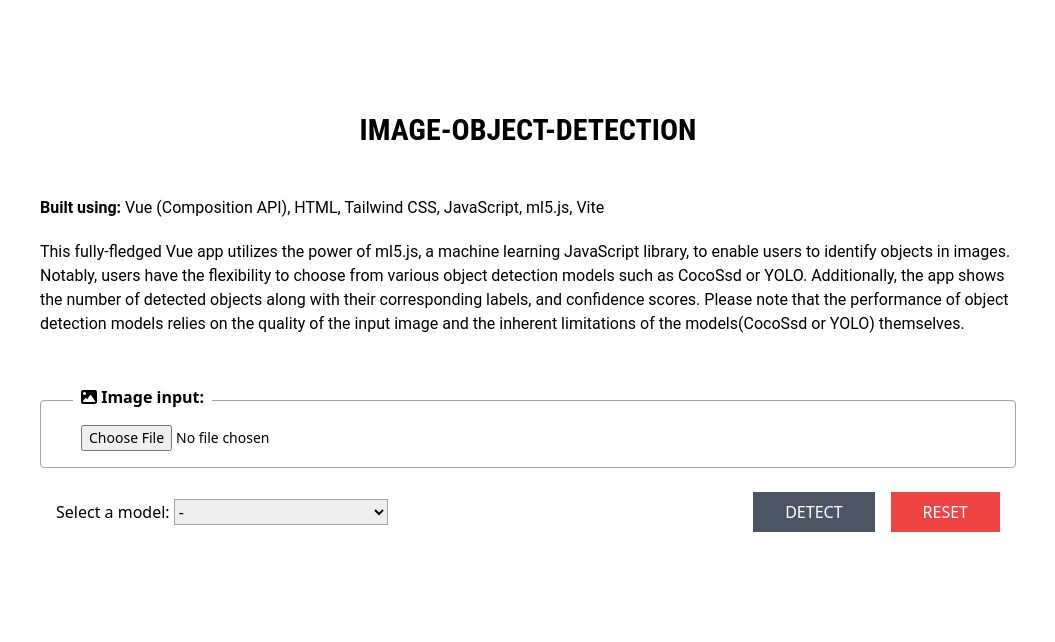
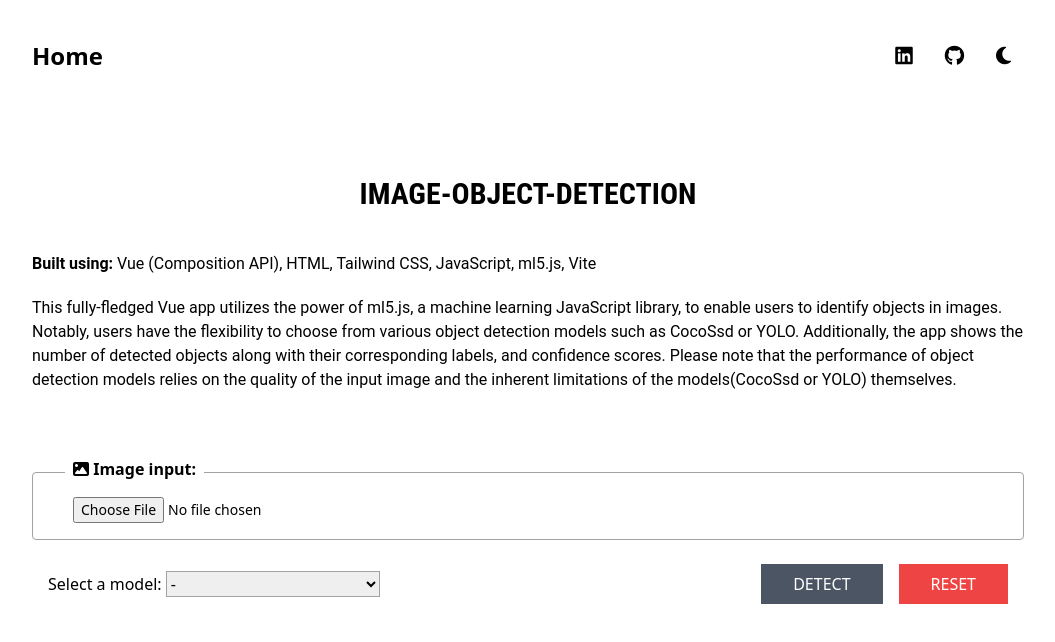
Before and after one commit to toeaung-yeyint/image-object-detection, a Vue app: page / in a window 1280 px wide. Shown: the top 642 px of the page, without its empty margins (112-1167 px from the left). Built offline with nearby package versions, Linux system fonts and the light colour scheme.

Commit message:
added navigation bar

```diff
--- a/index.html
+++ b/index.html
@@ -10,7 +10,7 @@
 		></script>
 		<script src="https://unpkg.com/ml5@latest/dist/ml5.min.js"></script>
 	</head>
-	<body>
+	<body class="dark:bg-gray-900 dark:text-gray-300">
 		<div id="app"></div>
 		<script type="module" src="/src/main.js"></script>
 	</body>
--- a/src/App.vue
+++ b/src/App.vue
@@ -1,22 +1,7 @@
 <template>
-  <div class="max-w-screen-lg my-28 mx-auto px-6">
-    <h1 class="uppercase text-center mb-12 text-3xl font-bold">
-      image-object-detection
-    </h1>
-    <p class="mb-5">
-      <strong>Built using:</strong> Vue (Composition API), HTML, Tailwind CSS,
-      JavaScript, ml5.js, Vite
-    </p>
-    <p class="mb-16">
-      This fully-fledged Vue app utilizes the power of ml5.js, a machine
-      learning JavaScript library, to enable users to identify objects in
-      images. Notably, users have the flexibility to choose from various object
-      detection models such as CocoSsd or YOLO. Additionally, the app shows the
-      number of detected objects along with their corresponding labels, and
-      confidence scores. Please note that the performance of object detection
-      models relies on the quality of the input image and the inherent
-      limitations of the models(CocoSsd or YOLO) themselves.
-    </p>
+  <div class="max-w-screen-lg mx-auto mb-16 px-4">
+    <NavigationBar />
+    <IntroSection />
     <DetectForm @detect="handleDetect" @reset="handleReset" />
     <LoadingBar v-if="loading" />
     <div v-show="result" class="flex flex-col lg:flex-row">
@@ -55,6 +40,8 @@
 
 <script setup>
 import { ref, onMounted } from "vue";
+import NavigationBar from "./components/NavigationBar.vue";
+import IntroSection from "./components/IntroSection.vue";
 import DetectForm from "./components/DetectForm.vue";
 import LoadingBar from "./components/LoadingBar.vue";
 
--- a/src/components/DetectForm.vue
+++ b/src/components/DetectForm.vue
@@ -4,7 +4,7 @@
       class="border border-neutral-400 relative flex-grow rounded mb-4 sm:mb-6"
     >
       <label
-				class="absolute -top-4 left-8 bg-white px-2 font-semibold"
+        class="absolute -top-4 left-8 bg-white px-2 font-semibold dark:bg-gray-900"
         for="imageInput"
         ><i class="fa-solid fa-image"></i> Image input:
       </label>
@@ -23,7 +23,7 @@
       <div class="mb-6 sm:m-0">
         <label class="font-base" for="models">Select a model: </label>
         <select
-					class="border border-neutral-400"
+          class="border border-neutral-400 dark:bg-gray-900"
           id="models"
           v-model="model"
           required
--- /dev/null
+++ b/src/components/IntroSection.vue
@@ -0,0 +1,23 @@
+<template>
+  <div class="mt-16 mb-20">
+    <h1 class="uppercase text-center text-3xl font-bold mb-10">
+      image-object-detection
+    </h1>
+    <p class="mb-5">
+      <strong>Built using:</strong> Vue (Composition API), HTML, Tailwind CSS,
+      JavaScript, ml5.js, Vite
+    </p>
+    <p>
+      This fully-fledged Vue app utilizes the power of ml5.js, a machine
+      learning JavaScript library, to enable users to identify objects in
+      images. Notably, users have the flexibility to choose from various object
+      detection models such as CocoSsd or YOLO. Additionally, the app shows the
+      number of detected objects along with their corresponding labels, and
+      confidence scores. Please note that the performance of object detection
+      models relies on the quality of the input image and the inherent
+      limitations of the models(CocoSsd or YOLO) themselves.
+    </p>
+  </div>
+</template>
+
+  <script setup></script>
--- /dev/null
+++ b/src/components/NavigationBar.vue
@@ -0,0 +1,33 @@
+<template>
+  <div class="flex items-center justify-between py-10">
+    <a href="https://toeaung-yeyint.github.io/" class="text-2xl font-semibold"
+      >Home</a
+    >
+    <div class="flex gap-x-8 text-xl items-center">
+      <a href="https://www.linkedin.com/in/toeaung-yeyint/"
+        ><i class="fa-brands fa-linkedin"></i
+      ></a>
+      <a href="https://github.com/toeaung-yeyint"
+        ><i class="fa-brands fa-github"></i
+      ></a>
+      <i
+        @click="toggleDarkMode"
+        :class="darkModeIcon"
+        class="cursor-pointer w-7"
+      ></i>
+    </div>
+  </div>
+</template>
+
+<script setup>
+import { ref } from "vue";
+
+const darkModeIcon = ref("fa-solid fa-moon");
+
+const toggleDarkMode = () => {
+  darkModeIcon.value === "fa-solid fa-moon"
+    ? (darkModeIcon.value = "fa-solid fa-sun")
+    : (darkModeIcon.value = "fa-solid fa-moon");
+  document.documentElement.classList.toggle("dark");
+};
+</script>
--- a/tailwind.config.js
+++ b/tailwind.config.js
@@ -5,4 +5,5 @@ export default {
 		extend: {},
 	},
 	plugins: [],
+	darkMode: 'class'
 };
```
Lines whose indentation alone changed are shown as unchanged.
